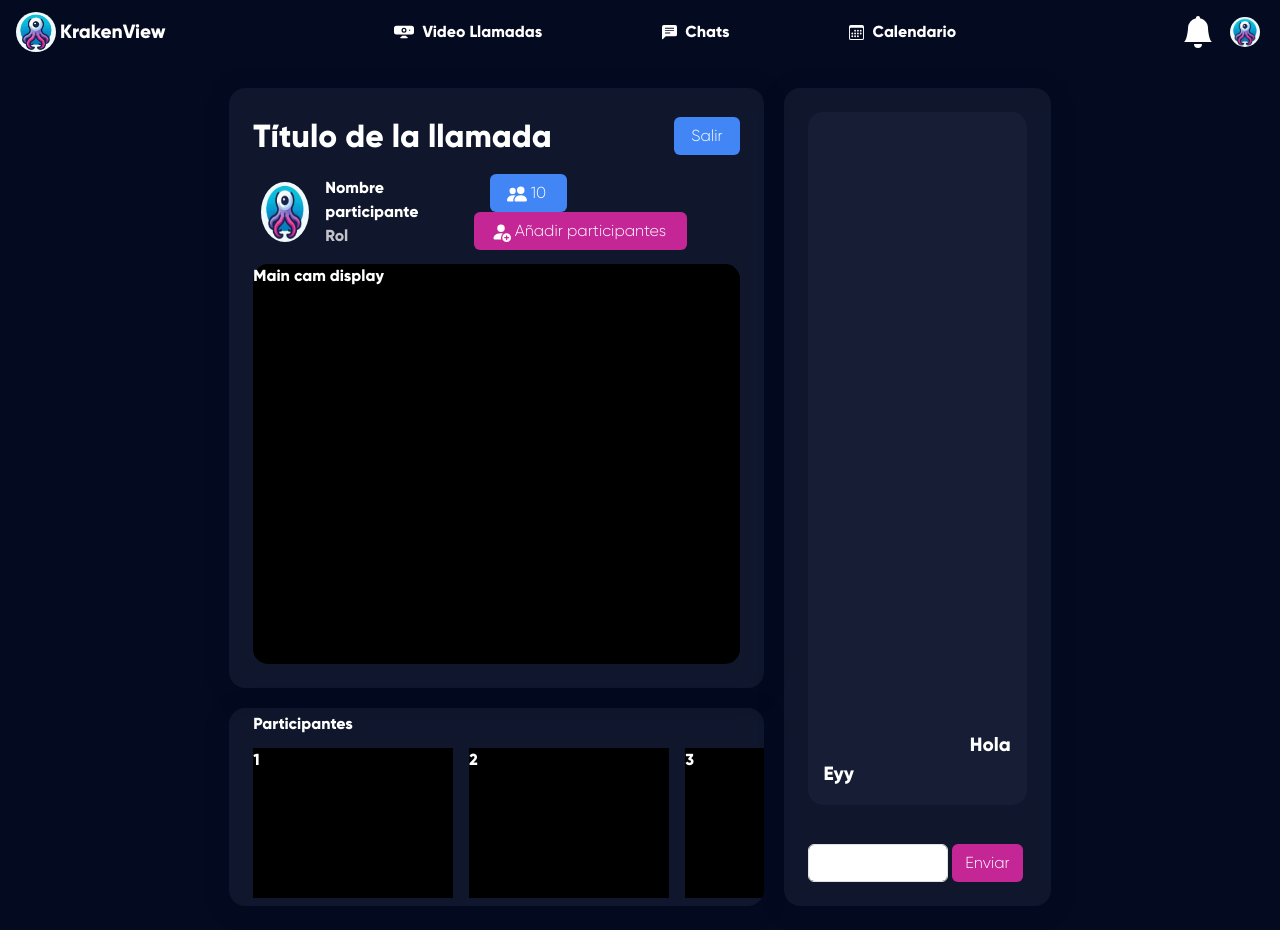
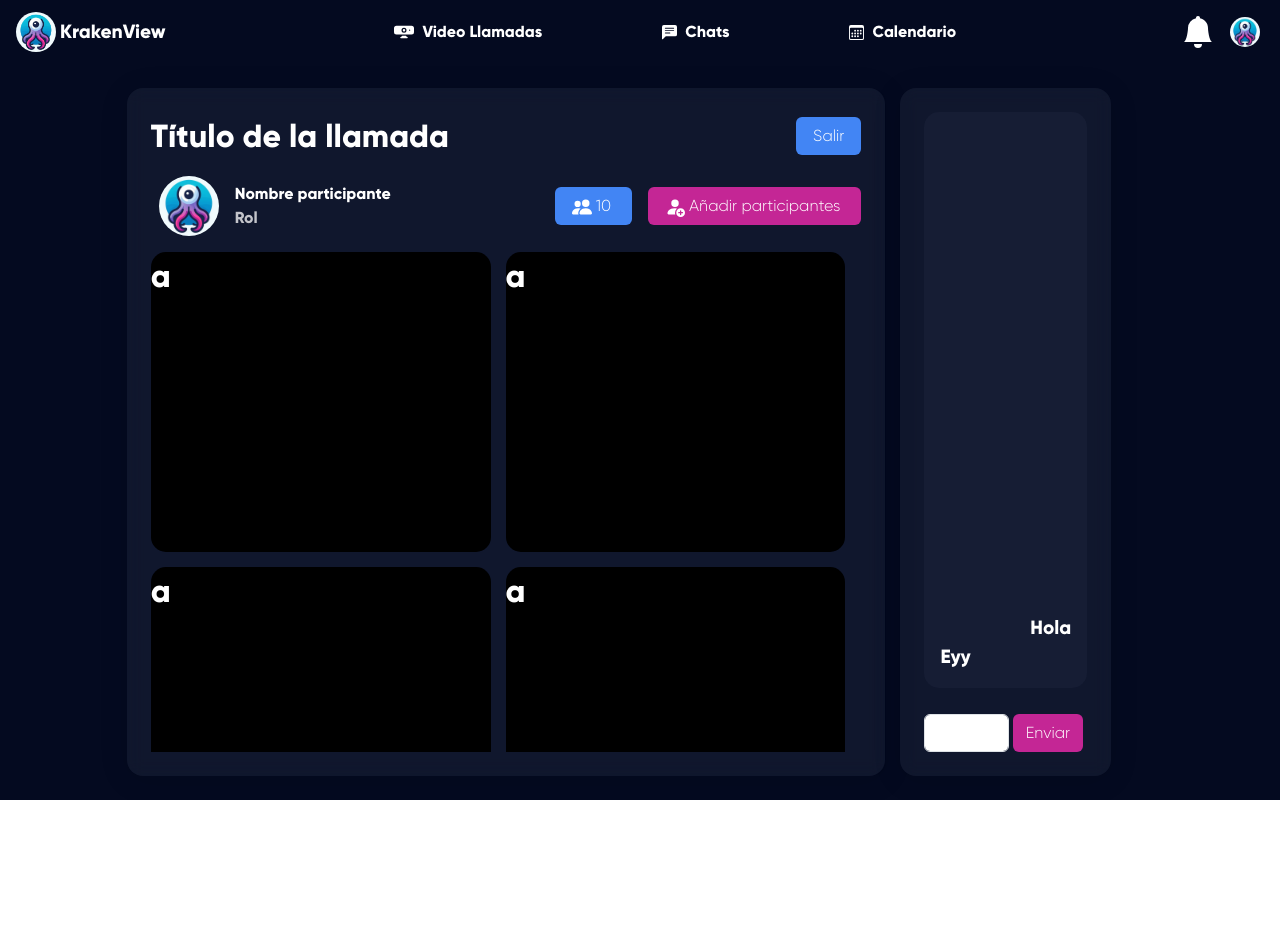
Before and after one commit to ccorralm01/TFG-Rework, an Angular app in the folder FRONT/: page /dashboard in a window 1280 px wide. After the commit the page ends 800 px from the top, so only its background shows below. Built offline with nearby package versions, Linux system fonts and the light colour scheme.

Commit message:
Dashboard

```diff
--- a/FRONT/src/app/components/dashboard/dashboard.component.css
+++ b/FRONT/src/app/components/dashboard/dashboard.component.css
@@ -9,22 +9,27 @@
     overflow: auto;
     margin: 0;
     padding: 0;
+    flex: 1;
 }
 
 .grid-template {
     display: grid;
-    grid-template-columns: 2fr 1fr;
-    grid-template-rows: auto 1fr;
-    grid-column-gap: 20px;
-    grid-row-gap: 20px;
+    grid-template-columns: 3fr 1fr;
+    grid-template-rows: 1fr;
+    grid-column-gap: 15px;
+    grid-row-gap: 15px;
     height: 100%;
-    }
+}
 
-.callContainer { grid-area: 1 / 1 / 2 / 2; }
-.participantsContainer { grid-area: 2 / 1 / 3 / 2; }
-.chatContainer { grid-area: 1 / 2 / 3 / 3; }
+.callContainer {
+        grid-area: 1 / 1 / 2 / 2;
+        display: flex;
+        flex-direction: column;
+        overflow: hidden;
+}
+.chatContainer { grid-area: 1 / 2 / 2 / 3; }
 
-.callContainer, .participantsContainer, .chatContainer{
+.callContainer, .chatContainer{
     background: rgba(22, 29, 52, 0.69);
     border-radius: 16px;
     box-shadow: 0 4px 30px rgba(0, 0, 0, 0.1);
@@ -32,6 +37,8 @@
     -webkit-backdrop-filter: blur(8.7px);
     height: 100%;
 }
+
+
 
 .callTitle{
     font-size: 2em;
@@ -59,50 +66,49 @@
     color: #FFF;
 }
 
-.Rol{
+.rol{
     opacity: 75%;
 }
 
-.mainCameraDisplay{
-    background-color: black;
-    border-radius: 15px;
-    height: 400px;
+.callContainer-body {
+    height: 100%;
+    width: 100%;
+    display: grid;
+    grid-template-columns: repeat(auto-fill, minmax(300px, 1fr));
+    gap: 15px;
+    justify-content: center;
+    align-items: center;
+    grid-auto-flow: row;
+    overflow: auto;
+    padding-right: 16px;
 }
 
-.participantsContainer{
-    overflow-x: hidden;
-}
-
-.participantsList{
-    overflow: auto;
-}
-
-.participantsList ul{
-    list-style: none;
-}
-
-.participantCamDisplay{
-    background-color: black;
-    height: 150px;
-    width: 200px;
-}
-
-.participantsList::-webkit-scrollbar {
+.callContainer-body::-webkit-scrollbar {
     width: 16px;
 }
 
-.participantsList::-webkit-scrollbar-track {
+.callContainer-body::-webkit-scrollbar-track {
     border-radius: 8px;
     background-color: #fff;
     border: 1px solid #fff;
 }
 
-.participantsList::-webkit-scrollbar-thumb {
+.callContainer-body::-webkit-scrollbar-thumb {
     border-radius: 8px;
     border: 3px solid transparent;
     background-clip: content-box;
     background-color: #C42695;
 }
+
+.camera {
+    width: 100%;
+    height: 300px;
+    background-color: black;
+    color: white;
+    font-size: 2em;
+    border-radius: 15px;
+}
+
 
 .chat{
     background-color: #161D34;
--- a/FRONT/src/app/components/dashboard/dashboard.component.html
+++ b/FRONT/src/app/components/dashboard/dashboard.component.html
@@ -1,7 +1,7 @@
 <div class="dashboard-container d-flex flex-column h-100">
 <app-navbar></app-navbar>
 <div class="dashboard-component p-4 col-12">
-    <div class="grid-template col-8">
+    <div class="grid-template col-10">
         <div class="callContainer p-4">
 
             <div class="callContainer-header">
@@ -16,10 +16,10 @@
                         </div>
                         <div class="participantInfo mx-3 d-flex flex-column">
                             <span class="ParticipantName">Nombre participante</span>
-                            <span class="Rol">Rol</span>
+                            <span class="rol">Rol</span>
                         </div>
                     </div>
-                    <div>
+                    <div class="d-flex align-items-lg-center">
                         <button class="btn bluebtn px-3 mx-3">
                             <svg xmlns="http://www.w3.org/2000/svg" width="20" height="20" fill="currentColor" class="bi bi-people-fill" viewBox="0 0 16 16">
                                 <path d="M7 14s-1 0-1-1 1-4 5-4 5 3 5 4-1 1-1 1zm4-6a3 3 0 1 0 0-6 3 3 0 0 0 0 6m-5.784 6A2.24 2.24 0 0 1 5 13c0-1.355.68-2.75 1.936-3.72A6.3 6.3 0 0 0 5 9c-4 0-5 3-5 4s1 1 1 1zM4.5 8a2.5 2.5 0 1 0 0-5 2.5 2.5 0 0 0 0 5"/>
@@ -37,28 +37,23 @@
                 </div>
             </div>
 
-            <div class="callContainer-body d-flex justify-content-center">
-                <div class="mainCameraDisplay col-12 bg-black">Main cam display</div>
+            <div class="callContainer-body">
+                <div class="camera">a</div>
+                <div class="camera">a</div>
+                <div class="camera">a</div>
+                <div class="camera">a</div>
+                <div class="camera">a</div>
+                <div class="camera">a</div>
+                <div class="camera">a</div>
+                <div class="camera">a</div>
+                <div class="camera">a</div>
+                <div class="camera">a</div>
+                <div class="camera">a</div>
+                <div class="camera">a</div>
             </div>
 
         </div>
-        <div class="participantsContainer d-flex flex-column justify-content-center">
-            <div class="px-3 mx-2 my-1"><span>Participantes</span></div>
-            <div class="participantsList px-3">
-                <ul class="d-flex p-0 m-0 my-2">
-                    <li><div class="participantCamDisplay mx-2">1</div></li>
-                    <li><div class="participantCamDisplay mx-2">2</div></li>
-                    <li><div class="participantCamDisplay mx-2">3</div></li>
-                    <li><div class="participantCamDisplay mx-2">4</div></li>
-                    <li><div class="participantCamDisplay mx-2">5</div></li>
-                    <li><div class="participantCamDisplay mx-2">6</div></li>
-                    <li><div class="participantCamDisplay mx-2">7</div></li>
-                    <li><div class="participantCamDisplay mx-2">8</div></li>
-                    <li><div class="participantCamDisplay mx-2">9</div></li>
-                </ul>
-            </div>
-        </div>
-        <div class="chatContainer p-4 d-flex flex-column align-items-lg-center justify-content-between col-12">
+        <div class="chatContainer p-4 d-flex flex-column align-items-lg-center justify-content-between col-10">
             <div class="chat col-12 p-3 d-flex flex-column justify-content-end">
                 <span class="userMensaje">Hola</span>
                 <span class="participantMesaje">Eyy</span>
```
